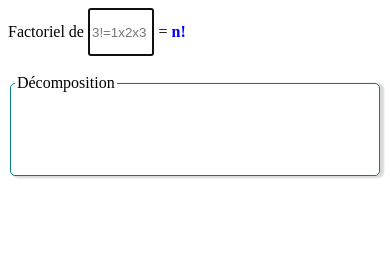
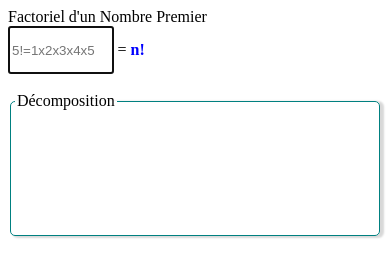
Before and after one commit to nadfri/factosigma, a plain HTML site: page index.html in a window 390 px wide. Drawn offline with Linux system fonts and the light colour scheme.

Commit message:
gestion des erreurs

```diff
--- a/index.html
+++ b/index.html
@@ -10,7 +10,9 @@
 </head>
 
 <body>
-    <label>Factoriel de <input type="number" id="n" max=21 autocomplete="off" placeholder="3!=1x2x3" />
+    <label>Factoriel d'un Nombre Premier
+        <br>
+        <input type="number" id="n" max=21 autocomplete="off" placeholder="5!=1x2x3x4x5" />
     </label>
     =
     <span id="factoSpan">n!</span>
--- a/script.js
+++ b/script.js
@@ -8,6 +8,12 @@ n.oninput = () => {
     factoSpan.textContent   = factoriel(n.value);
     decomposition.innerHTML = "";
     tabSigma  = [];
+
+    if(!primes.includes(Number(n.value)) && n.value != "" && n.value != 1)
+        decomposition.textContent = `${n.value} n'est pas un nombre premier!`;
+
+    else
+    {
 
     for (let prime of primes)
     {
@@ -29,12 +35,12 @@ n.oninput = () => {
 
     decomposition.innerHTML = (decomposition.innerHTML == "<sup>1</sup>")?
     "" : decomposition.innerHTML; //vide vraiment la div
-
+}
 };
 
 function factoriel(n)
 {
-    if (n == 1 || n == "") return 1;
+    if (n == 1 || n == "" || n == 0) return 1;
     else return (n * factoriel(n - 1));
 }
 
--- a/style.css
+++ b/style.css
@@ -10,7 +10,7 @@ input[type=number] {
 }
 
 #n{
-    width: 5vw;
+    width: 25vw;
     height: 5vh;
 }
 
@@ -29,19 +29,10 @@ fieldset{
     padding-right: 1vw;
     padding-left: 1vw;
     box-shadow: 3px 1px 2px 1px #d8d8d8;
-    min-height: 10vh;
+    min-height: 15vh;
 }
 
 
 #decomposition{
     text-align: center;
 }
-
-
-
-@media screen and (max-width: 600px)
-{
-    #n{
-        width: 15vw;
-    }
-}
```
